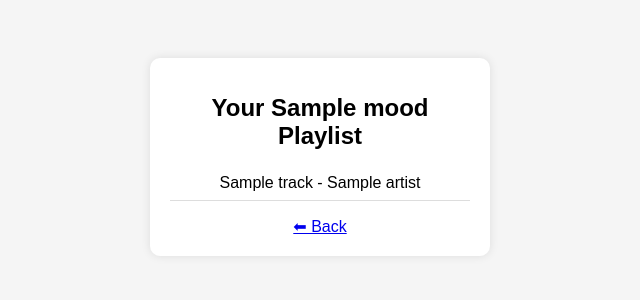
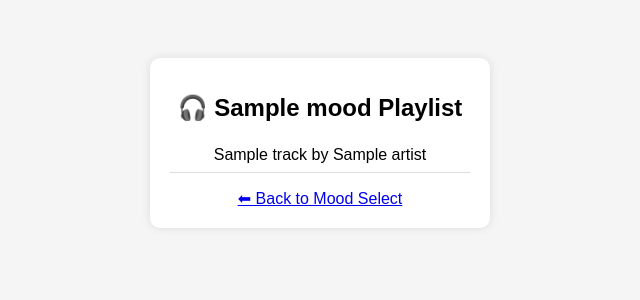
Before and after one commit to surya070/song_mood_classifier, a Flask app: template templates/playlist.html in a window 1280 px wide. Shown: the top 300 px of the page, without its empty margins (320-960 px from the left). Run offline with Flask 3, Linux system fonts and the light colour scheme; the template is opened without the code that fills it: most values are stand-ins (such as "Sample title", 1, 10 or a date in 2020).

Commit message:
Update playlist.html

```diff
--- a/templates/playlist.html
+++ b/templates/playlist.html
@@ -4,17 +4,21 @@
   <meta charset="UTF-8">
   <meta name="viewport" content="width=device-width, initial-scale=1.0">
   <title>Your Mood Playlist</title>
-    <link rel="stylesheet" href="{{ url_for('static', filename='styles.css') }}">
+  <link href="https://fonts.googleapis.com/css2?family=Quicksand:wght@400;600&display=swap" rel="stylesheet">
+  <link rel="stylesheet" href="/static/styles.css">
 </head>
-<body>
+<body class="playlist-page">
   <div class="container">
-        <h1>Your {{ mood.capitalize() }} Playlist</h1>
-        <ul>
+    <h1>🎧 {{ mood.capitalize() }} Playlist</h1>
+    <ul class="track-list">
       {% for track in tracks %}
-                <li>{{ track.name }} - {{ track.artist }}</li>
+        <li class="track-card">
+          <span class="track-name">{{ track.name }}</span>
+          <span class="track-artist">by {{ track.artist }}</span>
+        </li>
       {% endfor %}
     </ul>
-        <a href="/">⬅ Back</a>
+    <a class="back-btn" href="/">⬅ Back to Mood Select</a>
   </div>
 </body>
 </html>
```
Lines whose indentation alone changed are shown as unchanged.
